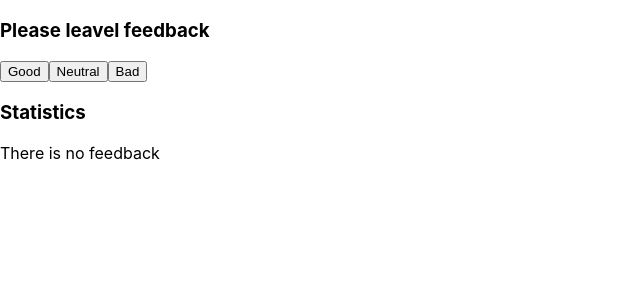
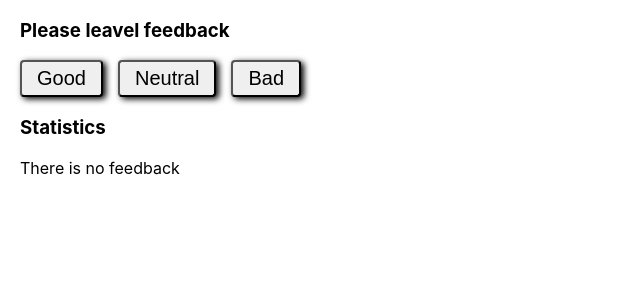
Before and after one commit to YuliaPysarenko/goit-react-hw-02-feedback, a React (Create React App) app: page / in a window 1280 px wide. Shown: the top 300 px of the page, without its empty margins (0-640 px from the left). Built offline with nearby package versions, Linux system fonts and the light colour scheme.

Commit message:
homeWork

```diff
--- a/src/components/App.jsx
+++ b/src/components/App.jsx
@@ -4,6 +4,7 @@ import Statistics from "./Statistics";
 import FeedbackOptions from "./FeedbackOptions";
 import Section from "./Section";
 import Notification from "./Notification";
+import css from './App.module.css'
 
 import buttonJson from "../json/button.json"
 
@@ -56,7 +57,7 @@ class App extends Component {
     const countTotalFeedback = good + neutral + bad;
     const countPositiveFeedbackPercentage = Math.round(good / countTotalFeedback * 100);
 
-    return <section>
+    return <section className={css.section}>
          {/* <div
     style={{
       height: '100vh',
--- /dev/null
+++ b/src/components/App.module.css
@@ -0,0 +1,5 @@
+.section {
+    width: 1200px;
+    height: 950px;
+    margin: 15px 20px ;
+}
--- a/src/components/FeedbackOptions/FeedbackOptions.jsx
+++ b/src/components/FeedbackOptions/FeedbackOptions.jsx
@@ -1,5 +1,6 @@
 import React from "react";
 import PropTypes from 'prop-types';
+import css from './FeedbackOptions.module.css';
 
 const FeedbackOptions = ({options, onLeaveFeedback}) => {
     return <section>
@@ -8,7 +9,7 @@ const FeedbackOptions = ({options, onLeaveFeedback}) => {
             return <button key={name}
                 type="button"
                 name= {name}
-                className=""
+                className={css.button}
                 onClick={onLeaveFeedback}
             >{name}</button>
         })}
--- /dev/null
+++ b/src/components/FeedbackOptions/FeedbackOptions.module.css
@@ -0,0 +1,11 @@
+.button {
+margin-right: 15px;
+padding: 5px 15px;
+font-size: 20px;
+border-radius: 4px;
+box-shadow: 3px 2px 6px ;
+}
+
+.button:last-child {
+    margin-right: 0px;
+}
```
